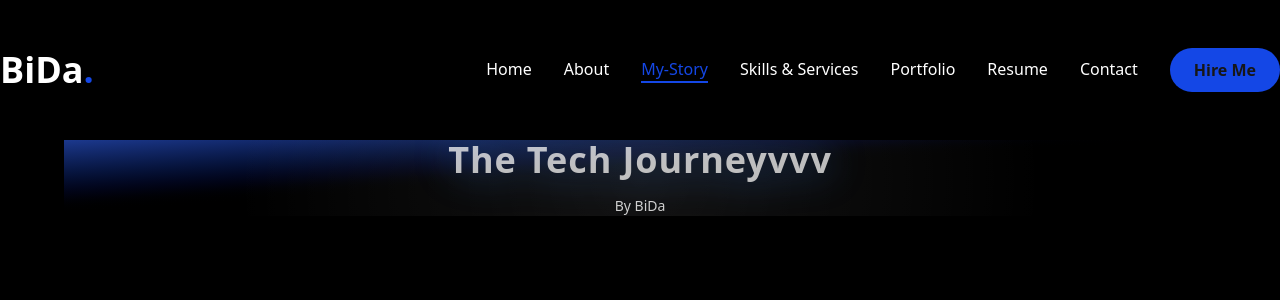
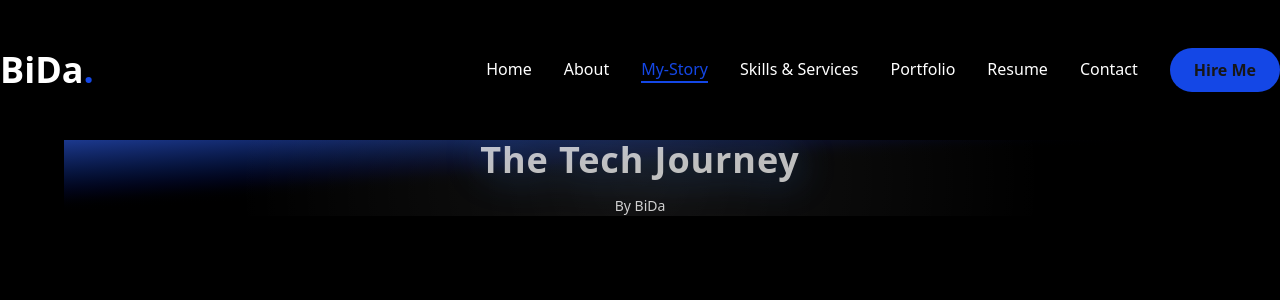
Before and after one commit to Bida3443/Bida-dev, a Next.js app: page /story in a window 1280 px wide. Shown: the top 300 px of the page. Built offline with nearby package versions, Linux system fonts and the light colour scheme.

Commit message:
My Porfolio

```diff
--- a/app/story/page.tsx
+++ b/app/story/page.tsx
@@ -15,7 +15,7 @@ export default function Story ()  {
 
       {/* Glowing Animated Title */}
       <h1 className="relative text-3xl md:text-4xl font-bold tracking-wide animate-pulse drop-shadow-[0_0_20px_rgba(59,130,246,0.8)]">
-        The Tech Journeyvvv
+        The Tech Journey
       </h1>
 
       <p className="relative mt-4 text-sm opacity-80">
```
